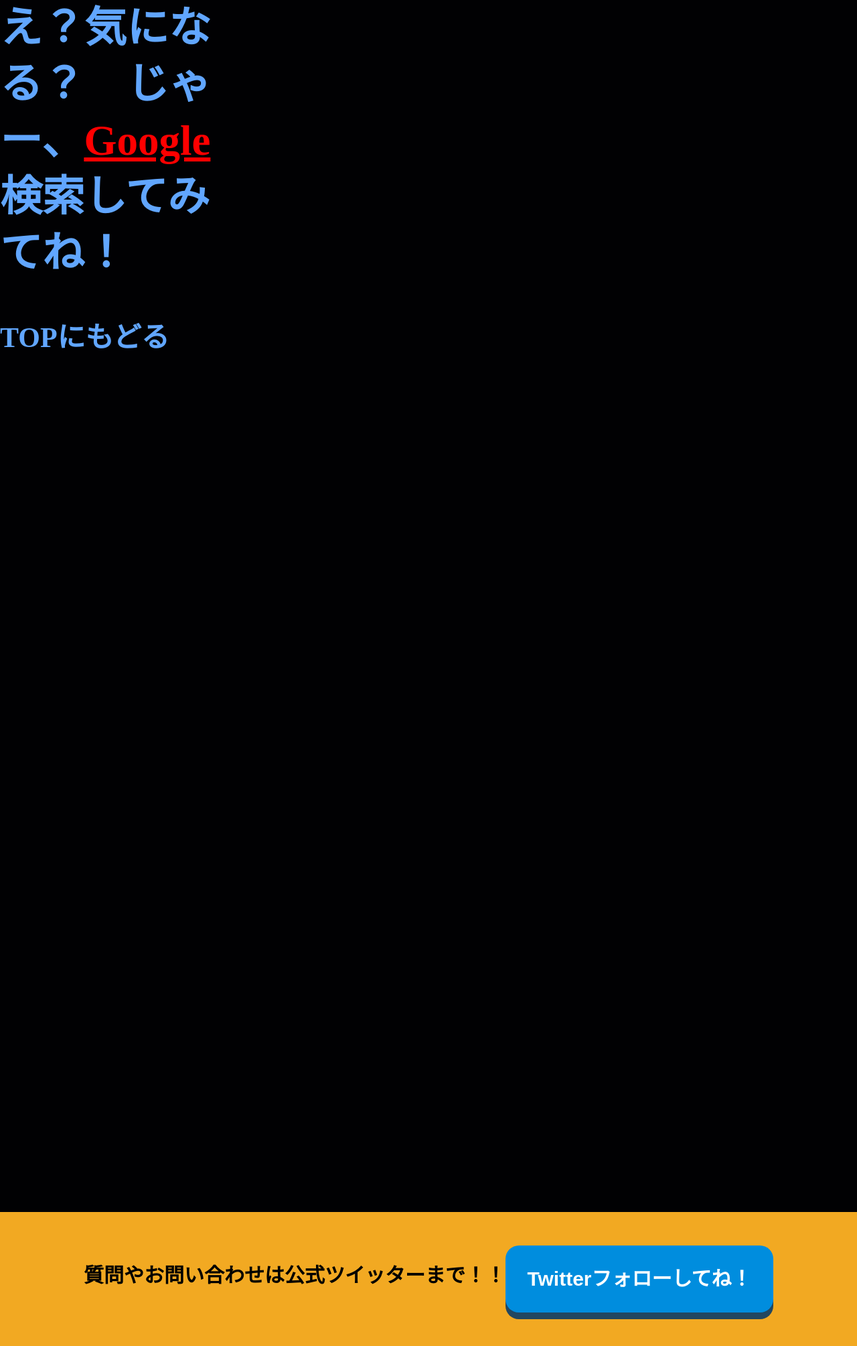
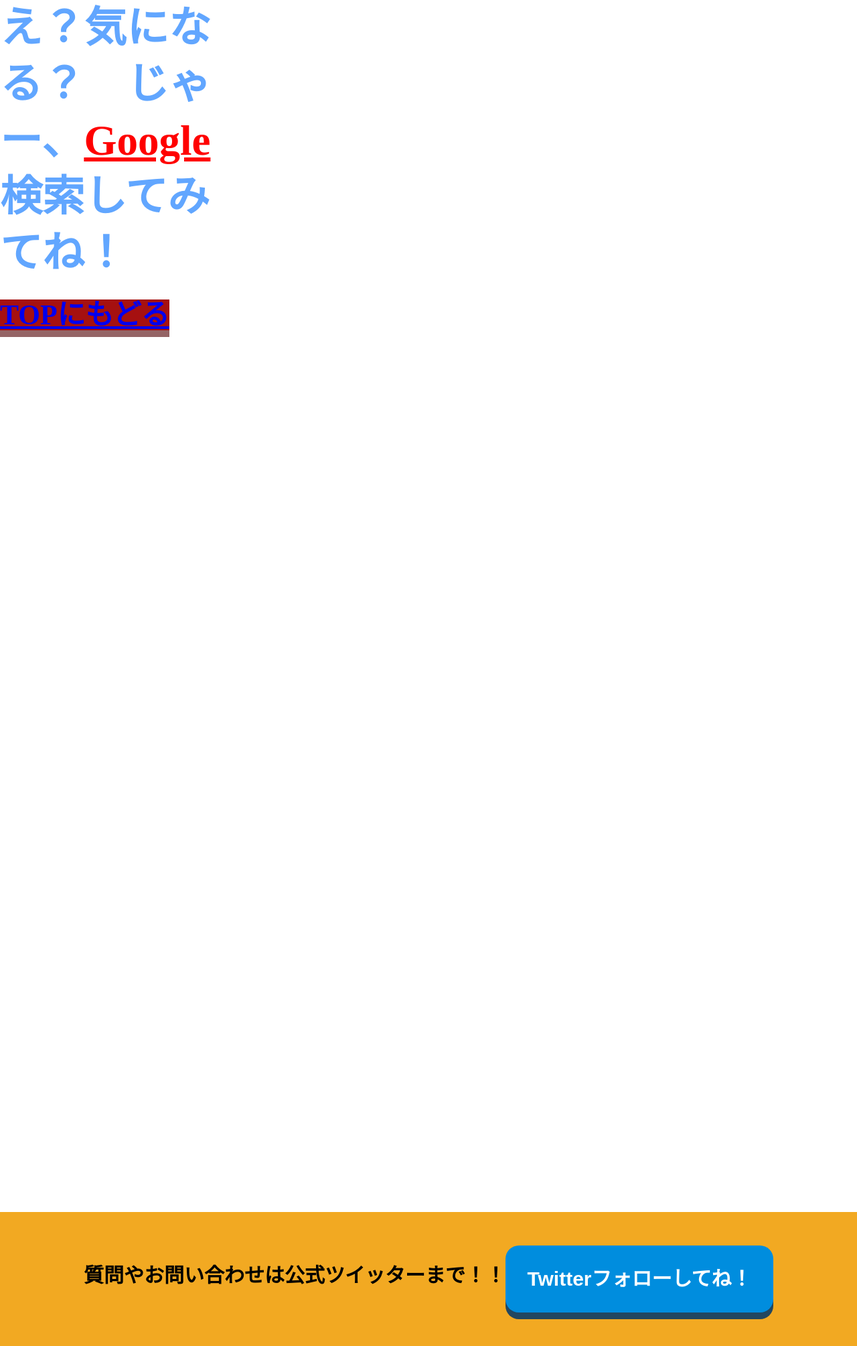
Before and after one commit to ata-misaki/Hello-World, a Flask app: page /contents in a window 1280 px wide. Shown: the part 140-2149 px from the top of the page at 67% size. Run offline with Flask 2, Linux system fonts and the light colour scheme.

Commit message:
second_contents_commit

```diff
--- a/static/css/style.css
+++ b/static/css/style.css
@@ -79,7 +79,7 @@
     left: 0px;
     width: 1280px;
     height: 1809px;
-    background: #010103 0% 0% no-repeat padding-box;
+    background-color: #010103 0% 0% no-repeat padding-box;
     opacity: 1;
 }
 
@@ -100,10 +100,23 @@
 }
 
 .top_return{
-
+    width: 600px;
+    height: 100px;
+    line-height: 100px;
+    background-color:#A61010;
+    box-shadow: 0 10px 0 #956566;
 
 }
 
-a {
+.top_return:active {
+    top: 2px;
+      box-shadow: 0 2px 0 #0078BD;
+  }
+  .top_return:hover {
+    background-color: #1397D8;
+  }
+
+
+.google_link {
     color:red;
 }
--- a/templates/contents.html
+++ b/templates/contents.html
@@ -3,9 +3,9 @@
 <!-- ここから -->
 <div class="contents_base">
     <div class="fixed_word fixed_base">
-        <h2>え？気になる？　じゃー、<a href="https://www.google.com/">Google</a>検索してみてね！</h2>
+        <h2>え？気になる？　じゃー、<a href="https://www.google.com/" class="google_link">Google</a>検索してみてね！</h2>
 
-        <p class="top_return">TOPにもどる</p>
+        <a href="3" class="top_return">TOPにもどる</a>
     </div>
 
 </div>
```
